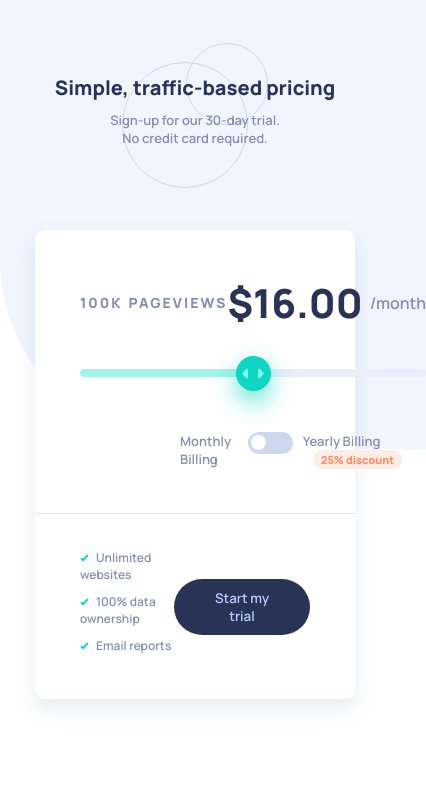
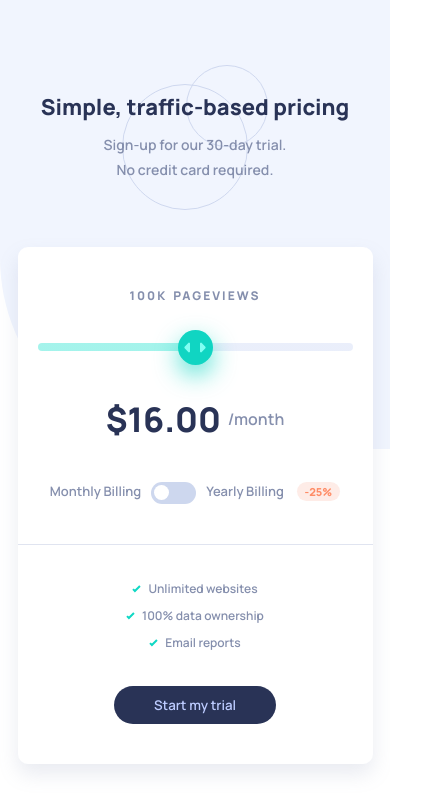
Before and after one commit to mdtra/princing-component, a plain HTML site: page index.html in a window 390 px wide. Shown: the whole page, 426 px wide, since content can reach past the window. Drawn offline with Linux system fonts and the light colour scheme.

Commit message:
Finalizado

```diff
--- a/index.html
+++ b/index.html
@@ -33,7 +33,7 @@
             <p>Monthly Billing</p>
             <input id="toggle" class="switch switch--shadow" type="checkbox">
             <label for="toggle"></label>
-            <p>Yearly Billing <span>25% discount</span></p>
+            <p class="year-bill">Yearly Billing <span class="discount">25% discount</span></p>
           </div>
         </div>
         <div class="card-bottom">
--- a/style/style.scss
+++ b/style/style.scss
@@ -230,7 +230,7 @@ section {
                 p {
                     margin: 0 10px;
 
-                    span {
+                    .discount {
                         padding: 2px 8px;
                         margin: 0 0 0 10px;
 
@@ -287,27 +287,29 @@ section {
     body {
         background: url(/images/bg-pattern.svg);
         background-repeat: no-repeat;
+
     }
 
     section {
         .div-title {
-            width: 290px;
-            margin: 40px auto;
+            width: 310px;
+            margin: 62px auto 35px auto;
 
             h1 {
-                font-size: 20px;
+                font-size: 22px;
+                margin: 10px 0 0 0;
             }
 
             p {
-                font-size: 13px;
-                width: 180px;
+                font-size: 14px;
+                width: 200px;
                 margin: 10px auto;
+                line-height: 25px;
             }
         }
 
         .card {
-            width: 320px;
-        }
+            width: 355px;
 
             .card-value {
                 grid-template-areas:
@@ -319,13 +321,14 @@ section {
                 padding: 40px 20px;
 
                 .span-pageviews {
-                font-size: 11px;
+                    font-size: 12px;
                     text-align: center;
                     margin: auto;
                     justify-content: space-around;
                 }
 
                 .wrap-input {
+                    margin-bottom: 40px;
 
                     input {
                         border-radius: 15px;
@@ -334,17 +337,56 @@ section {
 
                 .span-price {
                     justify-content: center ;
+
+                    .span-price-USD {
+                        font-size: 34px;
+                    }
+
+                    .span-price-value {
+                        font-size: 34px;
+                    }
                 }
 
                 .month-year-div {
                     justify-content: center ;
-                margin: 0 0 0 0;
+                    margin: 40px 0 0 0;
+
+                    p {
+                        flex: 0 0 auto;
+
+                        span {
+                            display: none;
+                        }
                     }
 
+                    .year-bill:after {
+                        padding: 2px 8px;
+                        margin: 0 0 0 10px;
 
-
+                        font-size: 11px;
+                        font-weight: 700;
+                        background-color: $color-discount-bg;
+                        color: $color-discount-text;
+                        border-radius: 515px;
+                        content: '-25%';
                     }
-
 
                 }
             }
+
+            .card-bottom {
+                flex-direction: column;
+                padding: 0;
+
+                ul {
+                    margin: 35px 0 25px 0;
+                    text-align: center;
+                }
+
+                button {
+                    margin: 0 0 40px 0;
+                }
+            }
+        }
+    }
+}
```
Also changed, not shown: style/style.css, 1 other file. Lines whose indentation alone changed are shown as unchanged.
